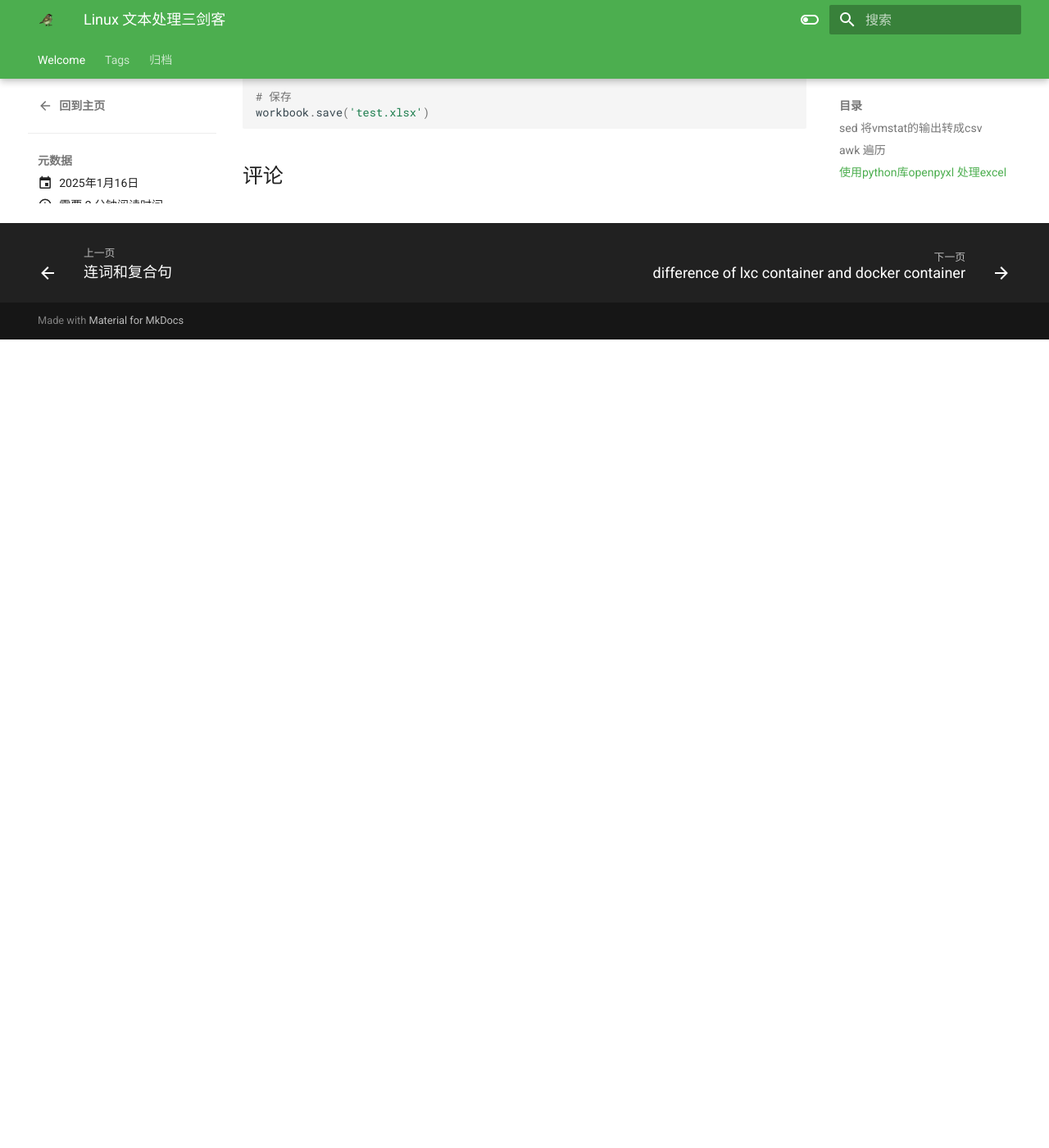
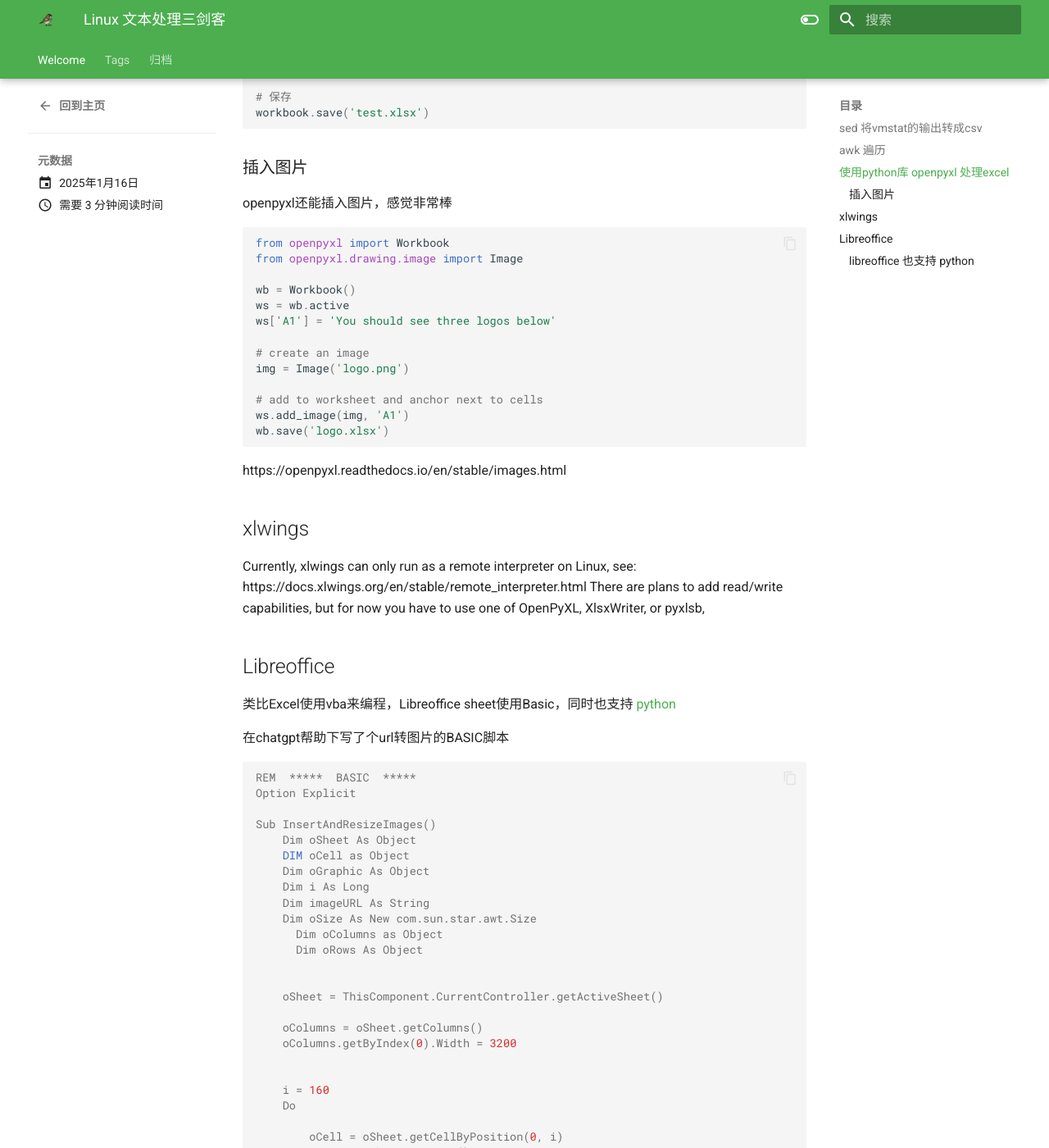
Before and after one commit to energygreek/notes, an MkDocs documentation site: the page built from docs/posts/text process.md, in a window 1280 px wide and 1400 px high, scrolled down 1722 px. Shown: the whole window at 82% size. Built offline with MkDocs 1.6.1 and Material for MkDocs 9.7.7, drawn with Linux system fonts in a browser that asks for light colours; a script that is not in the unit is left out; comment, search, counter and statistics services are not loaded; before the commit the page ends 2136 px from its top, so only the background shows below that; some of the changed text lies outside the part shown.

````diff
--- a/docs/posts/text process.md
+++ b/docs/posts/text process.md
@@ -42,7 +42,7 @@ awk '{for(i=1;i<=NF;i++)if($i=="TARGET"){print "TARGET located at row: " NR " co
 
 要打印id这列的第N行的值时，就循环调用getline N次。
 
-## 使用python库openpyxl 处理excel
+## 使用python库 openpyxl 处理excel
 
 体验了 openpyxl, 接口设计非常自然， 功能也非常全， 包括合并格子、字体、颜色。典型用法如下
 ```py
@@ -79,3 +79,134 @@ for col in sheet.iter_cols():
 # 保存
 workbook.save('test.xlsx')
 ```
+
+### 插入图片
+openpyxl还能插入图片，感觉非常棒
+
+```py
+from openpyxl import Workbook
+from openpyxl.drawing.image import Image
+
+wb = Workbook()
+ws = wb.active
+ws['A1'] = 'You should see three logos below'
+
+# create an image
+img = Image('logo.png')
+
+# add to worksheet and anchor next to cells
+ws.add_image(img, 'A1')
+wb.save('logo.xlsx')
+```
+https://openpyxl.readthedocs.io/en/stable/images.html
+
+
+## xlwings
+Currently, xlwings can only run as a remote interpreter on Linux, see: https://docs.xlwings.org/en/stable/remote_interpreter.html
+There are plans to add read/write capabilities, but for now you have to use one of OpenPyXL, XlsxWriter, or pyxlsb,
+
+## Libreoffice
+类比Excel使用vba来编程，Libreoffice sheet使用Basic，同时也支持 [python](https://help.libreoffice.org/latest/lo/text/sbasic/python/python_programming.html?&DbPAR=BASIC&System=UNIX)
+
+在chatgpt帮助下写了个url转图片的BASIC脚本
+```basic
+REM  *****  BASIC  *****
+Option Explicit
+
+Sub InsertAndResizeImages()
+    Dim oSheet As Object
+    DIM oCell as Object
+    Dim oGraphic As Object
+    Dim i As Long
+    Dim imageURL As String
+    Dim oSize As New com.sun.star.awt.Size
+	  Dim oColumns as Object
+	  Dim oRows As Object
+
+
+	oSheet = ThisComponent.CurrentController.getActiveSheet()
+
+    oColumns = oSheet.getColumns()
+    oColumns.getByIndex(0).Width = 3200
+
+
+    i = 160
+    Do
+
+        oCell = oSheet.getCellByPosition(0, i)
+        oRows = oSheet.getRows()
+        oRows.getByIndex(i).Height = 3200
+
+        imageURL = oCell.String
+        If imageURL = "" Then Exit Do
+        'Debug.Print oCell.String
+        'MsgBox imageURL
+
+        On Error GoTo NextImage
+        oGraphic = ThisComponent.createInstance("com.sun.star.drawing.GraphicObjectShape")
+        oGraphic.GraphicURL = imageURL
+        oGraphic.Position = oCell.Position
+
+		oSheet.DrawPage.add(oGraphic)
+
+		oSize.Width = 3200
+        oSize.Height = 3200
+        oGraphic.Size = oSize
+
+        Wait 500  ' Pauses for 0.5 seconds
+
+	Exit Do
+NextImage:
+        i = i + 1
+    Loop
+
+End Sub
+```
+
+### libreoffice 也支持 python
+libreoffice 的UNO API是独立于编程语言的，BASIC可以直接用 `ThisComponent`，而python需要通过'XSCRIPTCONTEXT'来用，获取sheet的BOOK对象方法是`doc = XSCRIPTCONTEXT.getDocument()`
+
+有个Basic和Python的[对比写法](https://help.libreoffice.org/latest/lo/text/sbasic/guide/read_write_values.html?DbPAR=BASIC#bm_id41582391760114)，总结是很相似。用python重写BASIC代码就是
+
+```python
+def insert_and_resize_images():
+    from com.sun.star.awt import Size
+    import time
+
+    doc = XSCRIPTCONTEXT.getDocument()
+    sheet = doc.CurrentController.ActiveSheet
+
+    columns = sheet.getColumns()
+    columns.getByIndex(0).Width = 3200
+
+    i = 160
+    while True:
+        cell = sheet.getCellByPosition(0, i)
+        rows = sheet.getRows()
+        rows.getByIndex(i).Height = 3200
+
+        image_url = cell.String
+        if image_url == "":
+            break
+
+        try:
+            graphic = doc.createInstance("com.sun.star.drawing.GraphicObjectShape")
+            graphic.GraphicURL = image_url
+            graphic.Position = cell.Position
+
+            sheet.DrawPage.add(graphic)
+
+            size = Size()
+            size.Width = 3200
+            size.Height = 3200
+            graphic.Size = size
+
+            time.sleep(0.5)  # 0.5 seconds pause
+
+        except:
+            pass  # Continue on error
+
+        i += 1
+```
+
+无论是excel的xlwings还是libreoffice sheet的pyUNO, 都不能独立使用，都要安装套件。
````
Also changed, not shown: docs/posts/Learn GPIO.md (+1 -1 lines), docs/posts/airplay-receiver-in-Linux.md (+3 -2 lines), docs/posts/get fd in the other process.md (added, +109 -0 lines), docs/posts/passthrough.md (+20 -3 lines), docs/posts/img/fd.png (added), docs/posts/img/iommu.png (added).
